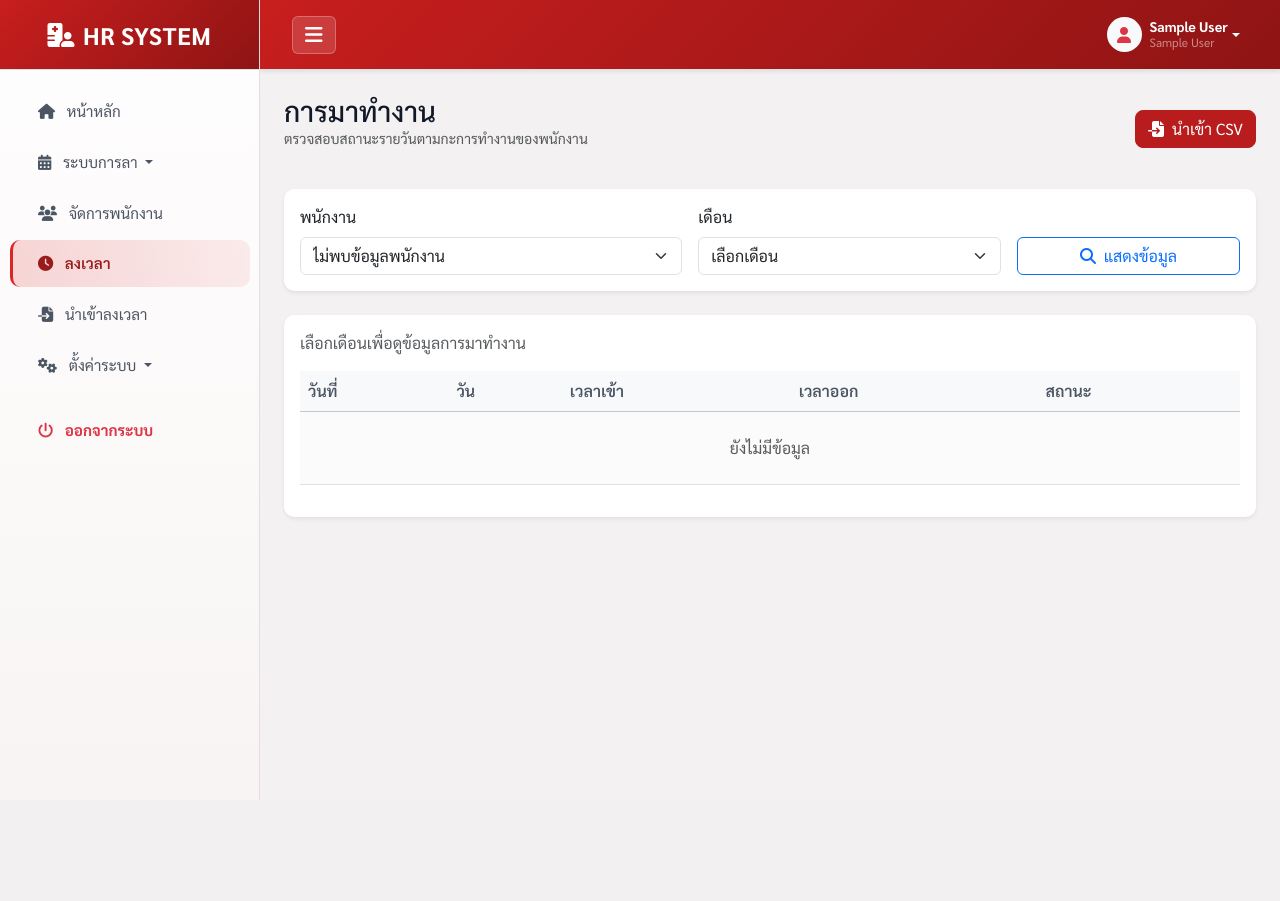
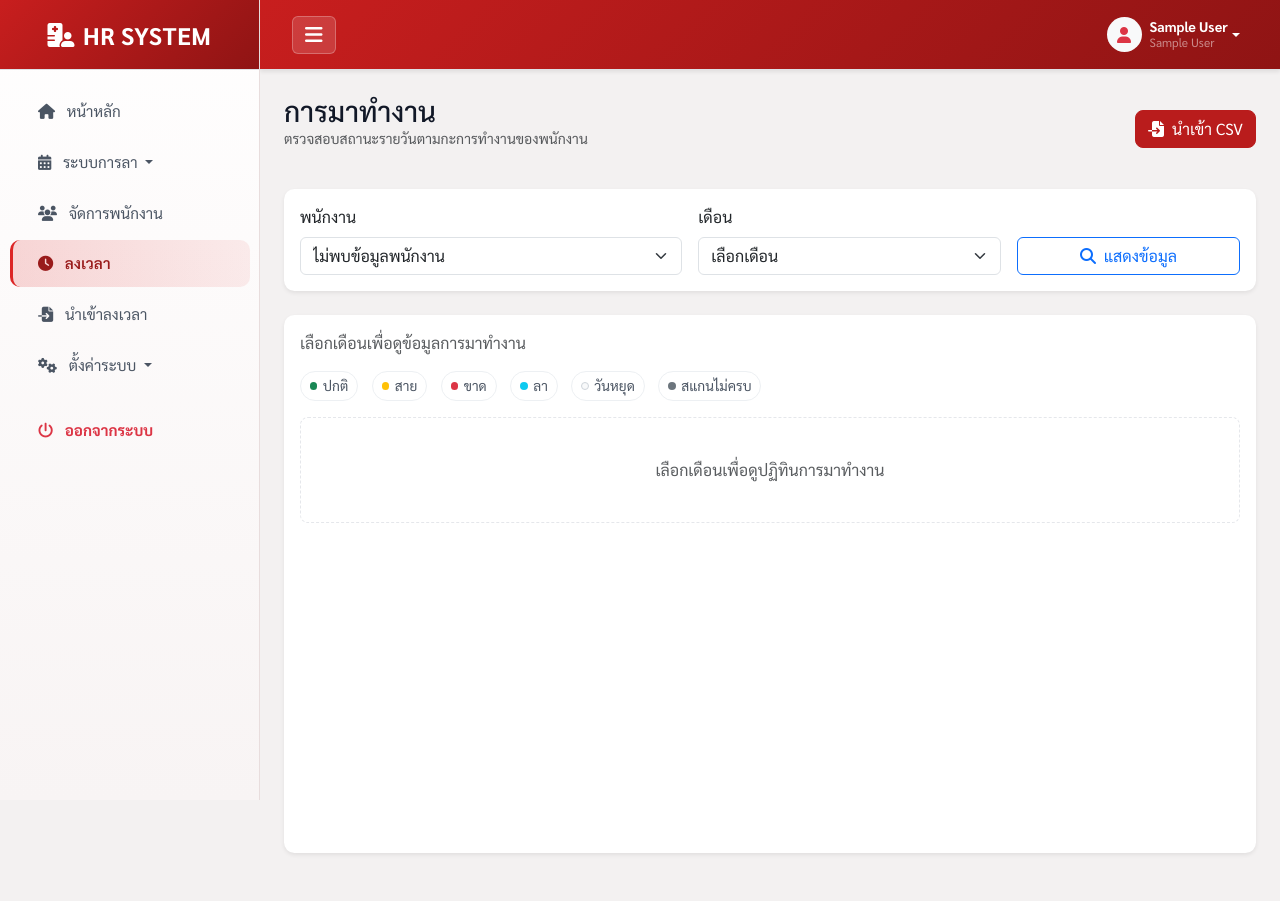
Before and after one commit to nontakhan/hr_system, a PHP site: page /hr_system/attendance.php in a window 1280 px wide. Before the commit the page ends 800 px from the top, so only its background shows below. Run offline with PHP 8.4, Linux system fonts and the light colour scheme; the visitor is signed in with stand-in values (Sample User, id 1); data that the repository does not hold is empty; some libraries are stand-ins or nearby versions.

Commit message:
Show attendance report as calendar

```diff
--- a/assets/js/attendance.js
+++ b/assets/js/attendance.js
@@ -10,6 +10,8 @@ document.addEventListener('DOMContentLoaded', () => {
         initAttendanceReport(filters.dataset.canManage === '1');
     }
 });
+
+let attendanceCalendar = null;
 
 async function handleAttendanceImport(e) {
     e.preventDefault();
@@ -287,26 +289,11 @@ async function loadAttendanceReport(employeeId, month) {
 }
 
 function renderAttendanceReport(res) {
-    const tbody = document.getElementById('attendanceTableBody');
     const summary = document.getElementById('attendanceSummary');
-    const counts = { present: 0, late: 0, absent: 0, missing_in: 0, missing_out: 0, holiday: 0, leave: 0 };
+    const counts = countAttendanceReportStatuses(res.data || []);
 
-    tbody.innerHTML = '';
-    res.data.forEach(row => {
-        counts[row.status] = (counts[row.status] || 0) + 1;
-        const trClass = row.is_late ? 'table-warning' : (row.status === 'absent' ? 'table-danger' : (row.status === 'leave' ? 'table-info' : ''));
-        const rowNote = row.holiday_name || row.leave_name || '';
-        tbody.innerHTML += `
-            <tr class="${trClass}">
-                <td>${formatThaiDate(row.work_date)}</td>
-                <td>${formatAttendanceDay(row.day_name)}</td>
-                <td>${formatAttendanceTime(row.check_in)}</td>
-                <td>${formatAttendanceTime(row.check_out)}</td>
-                <td>${attendanceStatusBadge(row.status, row.status_label)}${rowNote ? `<span class="small text-muted ms-2">${rowNote}</span>` : ''}</td>
-            </tr>`;
-    });
-
-    const workdayTotal = res.data.length - (counts.holiday || 0);
+    const holidayTotal = (counts.regular_holiday || 0) + (counts.company_holiday || 0);
+    const workdayTotal = res.data.length - holidayTotal;
     const incompleteTotal = (counts.missing_in || 0) + (counts.missing_out || 0);
     summary.innerHTML = `
         <div class="d-flex flex-wrap justify-content-between align-items-center gap-2 mb-3">
@@ -322,8 +309,28 @@ function renderAttendanceReport(res) {
             ${attendanceSummaryCard('ขาด', counts.absent || 0, 'danger', 'fa-circle-xmark')}
             ${attendanceSummaryCard('สแกนไม่ครบ', incompleteTotal, 'secondary', 'fa-triangle-exclamation')}
             ${attendanceSummaryCard('ลา', counts.leave || 0, 'info', 'fa-file-signature')}
-            ${attendanceSummaryCard('วันหยุด', counts.holiday || 0, 'light', 'fa-calendar-day')}
+            ${attendanceSummaryCard('วันหยุดปกติ', counts.regular_holiday || 0, 'light', 'fa-calendar-day')}
+            ${attendanceSummaryCard('วันหยุดบริษัท', counts.company_holiday || 0, 'light', 'fa-building-circle-check')}
         </div>`;
+
+    renderAttendanceCalendar(res);
+}
+
+function countAttendanceReportStatuses(rows) {
+    const counts = { present: 0, late: 0, absent: 0, missing_in: 0, missing_out: 0, holiday: 0, regular_holiday: 0, company_holiday: 0, leave: 0 };
+
+    rows.forEach(row => {
+        counts[row.status] = (counts[row.status] || 0) + 1;
+        if (row.status === 'holiday') {
+            if (String(row.holiday_name || '').trim()) {
+                counts.company_holiday += 1;
+            } else {
+                counts.regular_holiday += 1;
+            }
+        }
+    });
+
+    return counts;
 }
 
 function attendanceSummaryCard(label, count, tone, icon) {
@@ -357,6 +364,92 @@ function attendanceStatusBadge(status, label) {
     return `<span class="badge ${classes[status] || 'bg-secondary'}">${label}</span>`;
 }
 
+function renderAttendanceCalendar(res) {
+    const calendarEl = document.getElementById('attendanceCalendar');
+    const emptyEl = document.getElementById('attendanceCalendarEmpty');
+    if (!calendarEl || typeof FullCalendar === 'undefined') return;
+
+    if (emptyEl) emptyEl.classList.add('d-none');
+
+    const events = (res.data || []).map(buildAttendanceCalendarEvent);
+    if (!attendanceCalendar) {
+        attendanceCalendar = new FullCalendar.Calendar(calendarEl, buildAttendanceCalendarOptions());
+        attendanceCalendar.render();
+    }
+
+    attendanceCalendar.removeAllEvents();
+    events.forEach(event => attendanceCalendar.addEvent(event));
+    attendanceCalendar.gotoDate(`${res.month}-01`);
+}
+
+function buildAttendanceCalendarOptions() {
+    return {
+        initialView: 'dayGridMonth',
+        locale: 'th',
+        firstDay: 1,
+        height: 'auto',
+        fixedWeekCount: false,
+        headerToolbar: {
+            left: '',
+            center: 'title',
+            right: '',
+        },
+        dayMaxEvents: true,
+        eventClick(info) {
+            const row = info.event.extendedProps.row;
+            Swal.fire({
+                title: formatThaiDate(row.work_date),
+                html: buildAttendanceCalendarDetails(row),
+                icon: row.status === 'absent' ? 'warning' : 'info',
+                confirmButtonText: 'ปิด',
+            });
+        },
+    };
+}
+
+function buildAttendanceCalendarEvent(row) {
+    const colors = attendanceCalendarStatusColor(row.status);
+    return {
+        title: row.status_label || '-',
+        start: row.work_date,
+        allDay: true,
+        backgroundColor: colors.background,
+        borderColor: colors.border,
+        textColor: colors.text,
+        classNames: [`attendance-event-${row.status || 'unknown'}`],
+        extendedProps: { row },
+    };
+}
+
+function attendanceCalendarStatusColor(status) {
+    const colors = {
+        present: { background: '#dcfce7', border: '#86efac', text: '#166534' },
+        late: { background: '#fef3c7', border: '#facc15', text: '#854d0e' },
+        absent: { background: '#fee2e2', border: '#fca5a5', text: '#b91c1c' },
+        missing_in: { background: '#e5e7eb', border: '#cbd5e1', text: '#374151' },
+        missing_out: { background: '#e5e7eb', border: '#cbd5e1', text: '#374151' },
+        holiday: { background: '#f1f5f9', border: '#cbd5e1', text: '#475569' },
+        leave: { background: '#cffafe', border: '#67e8f9', text: '#155e75' },
+    };
+    return colors[status] || { background: '#f3f4f6', border: '#d1d5db', text: '#374151' };
+}
+
+function buildAttendanceCalendarDetails(row) {
+    const note = row.holiday_name || row.leave_name || '-';
+    return `
+        <div class="attendance-calendar-popup text-start">
+            <div class="d-flex justify-content-between align-items-center gap-3 mb-3">
+                <span class="text-muted">${formatAttendanceDay(row.day_name)}</span>
+                ${attendanceStatusBadge(row.status, row.status_label || '-')}
+            </div>
+            <dl class="attendance-detail-list">
+                <div><dt>เวลาเข้า</dt><dd>${formatAttendanceTime(row.check_in)}</dd></div>
+                <div><dt>เวลาออก</dt><dd>${formatAttendanceTime(row.check_out)}</dd></div>
+                <div><dt>รายละเอียด</dt><dd>${escapeHtml(note)}</dd></div>
+            </dl>
+        </div>`;
+}
+
 function formatAttendanceDay(value) {
     const days = { Mon: 'จันทร์', Tue: 'อังคาร', Wed: 'พุธ', Thu: 'พฤหัสบดี', Fri: 'ศุกร์', Sat: 'เสาร์', Sun: 'อาทิตย์' };
     return days[value] || value;
--- a/assets/style.css
+++ b/assets/style.css
@@ -492,3 +492,173 @@ canvas#deptChart {
     grid-template-columns: repeat(2, minmax(0, 1fr));
     gap: 0.75rem;
 }
+
+.attendance-calendar-shell {
+    position: relative;
+    min-height: 420px;
+    background: #ffffff;
+}
+
+.attendance-calendar-empty {
+    border: 1px dashed #e5e7eb;
+    border-radius: 8px;
+    background: #ffffff;
+    padding: 2.5rem 1rem;
+    text-align: center;
+}
+
+.attendance-calendar-legend {
+    display: flex;
+    flex-wrap: wrap;
+    gap: 0.55rem 0.85rem;
+    align-items: center;
+    font-size: 0.86rem;
+    color: #4b5563;
+}
+
+.attendance-calendar-legend span {
+    display: inline-flex;
+    align-items: center;
+    gap: 0.35rem;
+    white-space: nowrap;
+    border: 1px solid #edf0f3;
+    border-radius: 999px;
+    padding: 0.24rem 0.55rem;
+    background: #ffffff;
+}
+
+.attendance-legend-dot {
+    width: 0.48rem;
+    height: 0.48rem;
+    border-radius: 999px;
+    display: inline-block;
+    border: 1px solid transparent;
+}
+
+.attendance-legend-dot.status-present { background: #198754; }
+.attendance-legend-dot.status-late { background: #ffc107; }
+.attendance-legend-dot.status-absent { background: #dc3545; }
+.attendance-legend-dot.status-leave { background: #0dcaf0; }
+.attendance-legend-dot.status-holiday {
+    background: #f8f9fa;
+    border-color: #ced4da;
+}
+.attendance-legend-dot.status-incomplete { background: #6c757d; }
+
+#attendanceCalendar .fc {
+    color: #111827;
+}
+
+#attendanceCalendar .fc-toolbar-title {
+    font-size: 1.08rem;
+    font-weight: 700;
+    color: #111827;
+}
+
+#attendanceCalendar .fc-theme-standard td,
+#attendanceCalendar .fc-theme-standard th {
+    border-color: #eef0f3;
+}
+
+#attendanceCalendar .fc-col-header-cell {
+    background: #ffffff;
+    color: #6b7280;
+    font-size: 0.82rem;
+    font-weight: 600;
+}
+
+#attendanceCalendar .fc-daygrid-day-number {
+    color: #6b7280;
+    text-decoration: none;
+    font-size: 0.84rem;
+    font-weight: 500;
+    padding: 0.45rem 0.55rem;
+}
+
+#attendanceCalendar .fc-day-today {
+    background: #fafafa;
+}
+
+#attendanceCalendar .fc-event {
+    border-radius: 999px;
+    border-width: 1px;
+    cursor: pointer;
+    font-size: 0.78rem;
+    font-weight: 600;
+    line-height: 1.25;
+    padding: 2px 7px;
+    box-shadow: none;
+}
+
+#attendanceCalendar .fc-daygrid-event {
+    margin: 2px 6px 0;
+}
+
+#attendanceCalendar .attendance-event-holiday {
+    border-color: #e2e8f0 !important;
+}
+
+#attendanceCalendar .fc-daygrid-day-frame {
+    min-height: 92px;
+}
+
+#attendanceCalendar .fc-scrollgrid {
+    border-radius: 8px;
+    overflow: hidden;
+    border-color: #eef0f3;
+}
+
+#attendanceCalendar .fc-day-other {
+    background: #fcfcfd;
+}
+
+#attendanceCalendar .fc-day-other .fc-daygrid-day-number {
+    color: #c0c4cc;
+}
+
+.attendance-calendar-popup {
+    font-size: 0.95rem;
+}
+
+.attendance-detail-list {
+    display: grid;
+    gap: 0.75rem;
+    margin: 0;
+}
+
+.attendance-detail-list div {
+    display: grid;
+    grid-template-columns: 86px minmax(0, 1fr);
+    gap: 0.75rem;
+    align-items: start;
+    border-bottom: 1px solid #f1e4e4;
+    padding-bottom: 0.75rem;
+}
+
+.attendance-detail-list div:last-child {
+    border-bottom: 0;
+    padding-bottom: 0;
+}
+
+.attendance-detail-list dt {
+    color: #6b7280;
+    font-weight: 600;
+}
+
+.attendance-detail-list dd {
+    margin: 0;
+    color: #111827;
+    font-weight: 700;
+    overflow-wrap: anywhere;
+}
+
+@media (max-width: 575.98px) {
+    #attendanceCalendar .fc-toolbar-title {
+        font-size: 0.98rem;
+    }
+
+    #attendanceCalendar .fc-event {
+        font-size: 0.7rem;
+        padding: 1px 5px;
+    }
+}
--- a/attendance.php
+++ b/attendance.php
@@ -3,6 +3,7 @@ require_once 'includes/auth_check.php';
 
 $page_title = "การมาทำงาน";
 $use_select2 = true;
+$use_fullcalendar = true;
 $can_manage_attendance = in_array($_SESSION['role'], ['admin', 'hr'], true);
 require_once 'includes/header.php';
 ?>
@@ -48,21 +49,19 @@ require_once 'includes/header.php';
 <div class="card shadow-sm border-0">
     <div class="card-body">
         <div id="attendanceSummary" class="mb-3 text-muted">เลือกเดือนเพื่อดูข้อมูลการมาทำงาน</div>
-        <div class="table-responsive">
-            <table class="table table-hover align-middle">
-                <thead class="table-light">
-                    <tr>
-                        <th>วันที่</th>
-                        <th>วัน</th>
-                        <th>เวลาเข้า</th>
-                        <th>เวลาออก</th>
-                        <th>สถานะ</th>
-                    </tr>
-                </thead>
-                <tbody id="attendanceTableBody">
-                    <tr><td colspan="5" class="text-center py-4 text-muted">ยังไม่มีข้อมูล</td></tr>
-                </tbody>
-            </table>
+        <div class="attendance-calendar-legend mb-3" aria-label="Attendance status colors">
+            <span><i class="attendance-legend-dot status-present"></i> ปกติ</span>
+            <span><i class="attendance-legend-dot status-late"></i> สาย</span>
+            <span><i class="attendance-legend-dot status-absent"></i> ขาด</span>
+            <span><i class="attendance-legend-dot status-leave"></i> ลา</span>
+            <span><i class="attendance-legend-dot status-holiday"></i> วันหยุด</span>
+            <span><i class="attendance-legend-dot status-incomplete"></i> สแกนไม่ครบ</span>
+        </div>
+        <div class="attendance-calendar-shell">
+            <div id="attendanceCalendar"></div>
+            <div id="attendanceCalendarEmpty" class="attendance-calendar-empty text-muted">
+                เลือกเดือนเพื่อดูปฏิทินการมาทำงาน
+            </div>
         </div>
     </div>
 </div>
--- a/includes/footer.php
+++ b/includes/footer.php
@@ -13,6 +13,9 @@
 <script src="https://cdn.datatables.net/1.13.7/js/dataTables.bootstrap5.min.js"></script>
 <?php if (!empty($use_select2)) : ?>
 <script src="https://cdn.jsdelivr.net/npm/select2@4.1.0-rc.0/dist/js/select2.min.js"></script>
+<?php endif; ?>
+<?php if (!empty($use_fullcalendar)) : ?>
+<script src="https://cdn.jsdelivr.net/npm/fullcalendar@6.1.20/index.global.min.js"></script>
 <?php endif; ?>
 
 <!-- Custom JS -->
```
Also changed, not shown: tests/attendance_calendar_test.js (added, +80 -0 lines).
